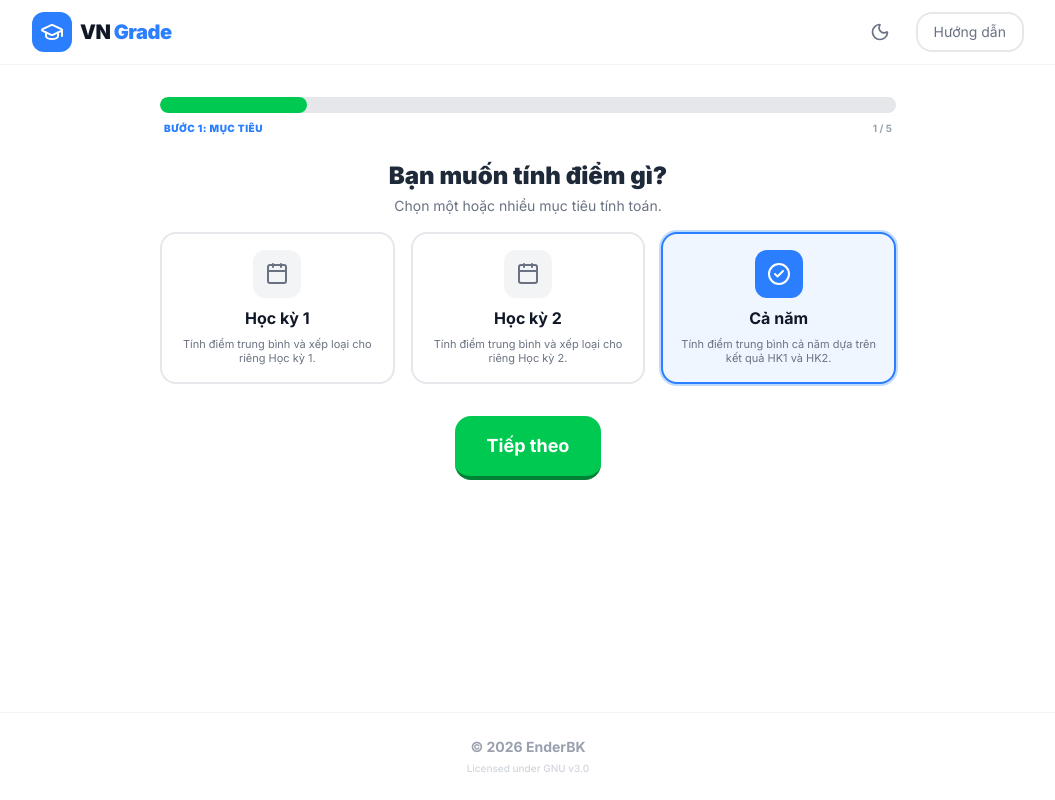
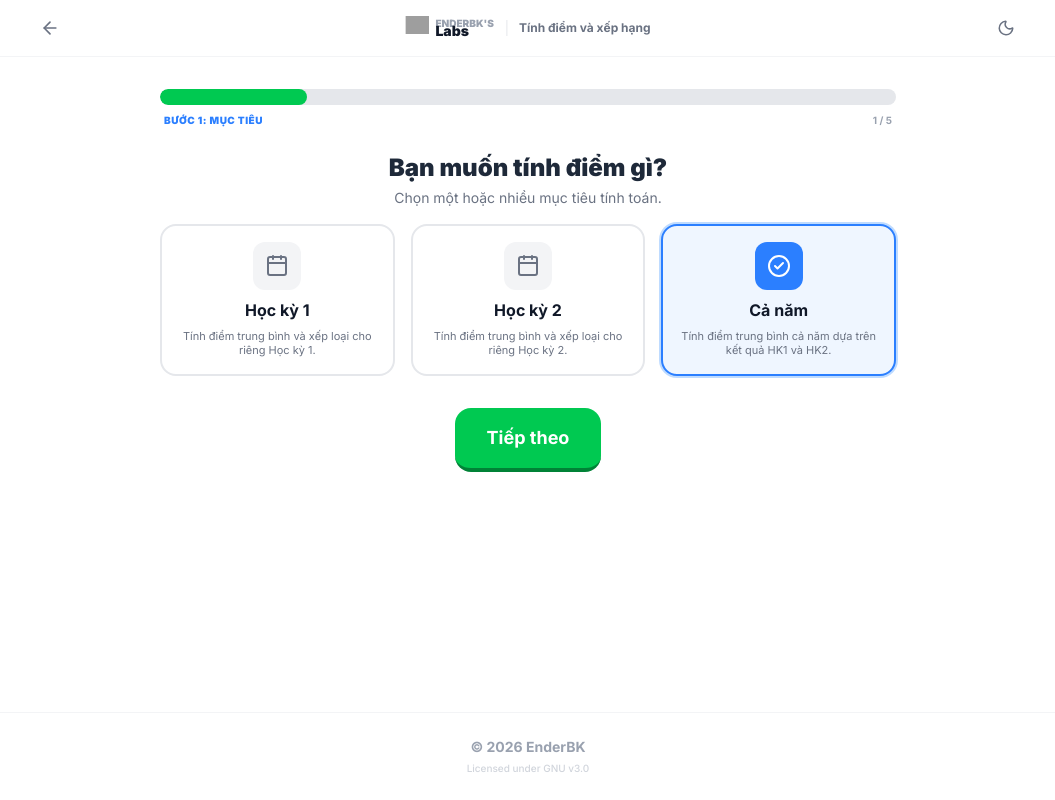
Before and after one commit to enderbk0/tinhdiem, a Next.js app: page /tinhdiem/ in a window 1280 px wide. Shown: the whole page, without its empty margins (112-1167 px from the left). Built offline with nearby package versions, Linux system fonts and the light colour scheme; grey boxes are pictures that could not be loaded.

Commit message:
Update Navbar with logo, centered title, and back button

```diff
--- a/src/components/Navbar.tsx
+++ b/src/components/Navbar.tsx
@@ -1,36 +1,60 @@
-'use client';
-
 import React from 'react';
 import { useTheme } from 'next-themes';
-import { Sun, Moon, GraduationCap } from 'lucide-react';
+import { Sun, Moon, ArrowLeft } from 'lucide-react';
 import { Button } from './ui/Button';
+import Image from 'next/image';
 
 export const Navbar: React.FC = () => {
   const { theme, setTheme } = useTheme();
 
   return (
     <nav className="sticky top-0 z-50 w-full bg-white/80 dark:bg-gray-950/80 backdrop-blur-md border-b border-gray-100 dark:border-gray-800">
-      <div className="max-w-5xl mx-auto px-4 h-16 flex items-center justify-between">
-        <div className="flex items-center gap-2">
-          <div className="bg-blue-500 p-2 rounded-xl text-white">
-            <GraduationCap size={24} />
-          </div>
-          <span className="font-black text-xl tracking-tight hidden sm:block">
-            VN <span className="text-blue-500">Grade</span>
-          </span>
+      <div className="max-w-5xl mx-auto px-4 h-14 flex items-center justify-between relative">
+        {/* Back Button */}
+        <div className="flex items-center">
+          <Button
+            variant="ghost"
+            size="sm"
+            onClick={() => window.location.href = 'https://enderbk.is-cool.dev/labs'}
+            className="p-2 h-9 w-9 rounded-full"
+          >
+            <ArrowLeft size={20} />
+          </Button>
         </div>
 
-        <div className="flex items-center gap-4">
+        {/* Logo & Title centered */}
+        <div className="absolute left-1/2 -translate-x-1/2 flex items-center gap-2">
+          <div className="flex items-center gap-1.5">
+            <div className="relative w-6 h-6">
+              <Image
+                src="/tinhdiem/logo.png"
+                alt="Logo"
+                width={24}
+                height={24}
+                className="dark:invert"
+                onError={(e) => (e.currentTarget.style.display = 'none')}
+              />
+            </div>
+            <div className="flex flex-col -space-y-1">
+              <span className="text-[10px] font-black uppercase text-gray-400 leading-none">EnderBK&apos;s</span>
+              <span className="text-sm font-black text-gray-900 dark:text-white leading-none">Labs</span>
+            </div>
+          </div>
+          <div className="h-4 w-[1px] bg-gray-200 dark:bg-gray-700 mx-1" />
+          <h1 className="text-xs font-bold text-gray-500 dark:text-gray-400 whitespace-nowrap">
+            Tính điểm và xếp hạng
+          </h1>
+        </div>
+
+        {/* Theme Switcher */}
+        <div className="flex items-center">
           <Button
             variant="ghost"
             size="sm"
             onClick={() => setTheme(theme === 'dark' ? 'light' : 'dark')}
-            className="rounded-full w-10 h-10 p-0"
+            className="rounded-full w-9 h-9 p-0"
           >
-            {theme === 'dark' ? <Sun size={20} /> : <Moon size={20} />}
-          </Button>
-          <Button variant="outline" size="sm" className="hidden sm:flex">
-            Hướng dẫn
+            {theme === 'dark' ? <Sun size={18} /> : <Moon size={18} />}
           </Button>
         </div>
       </div>
```
